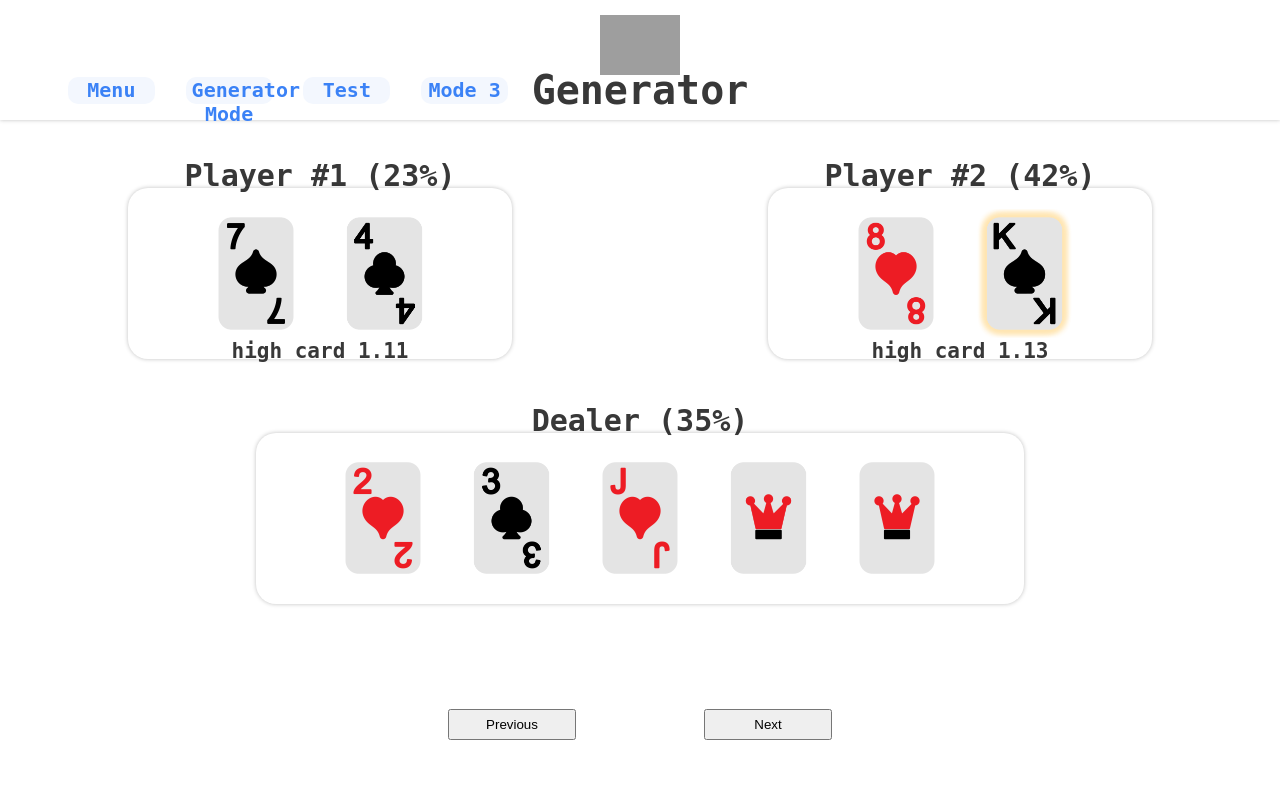
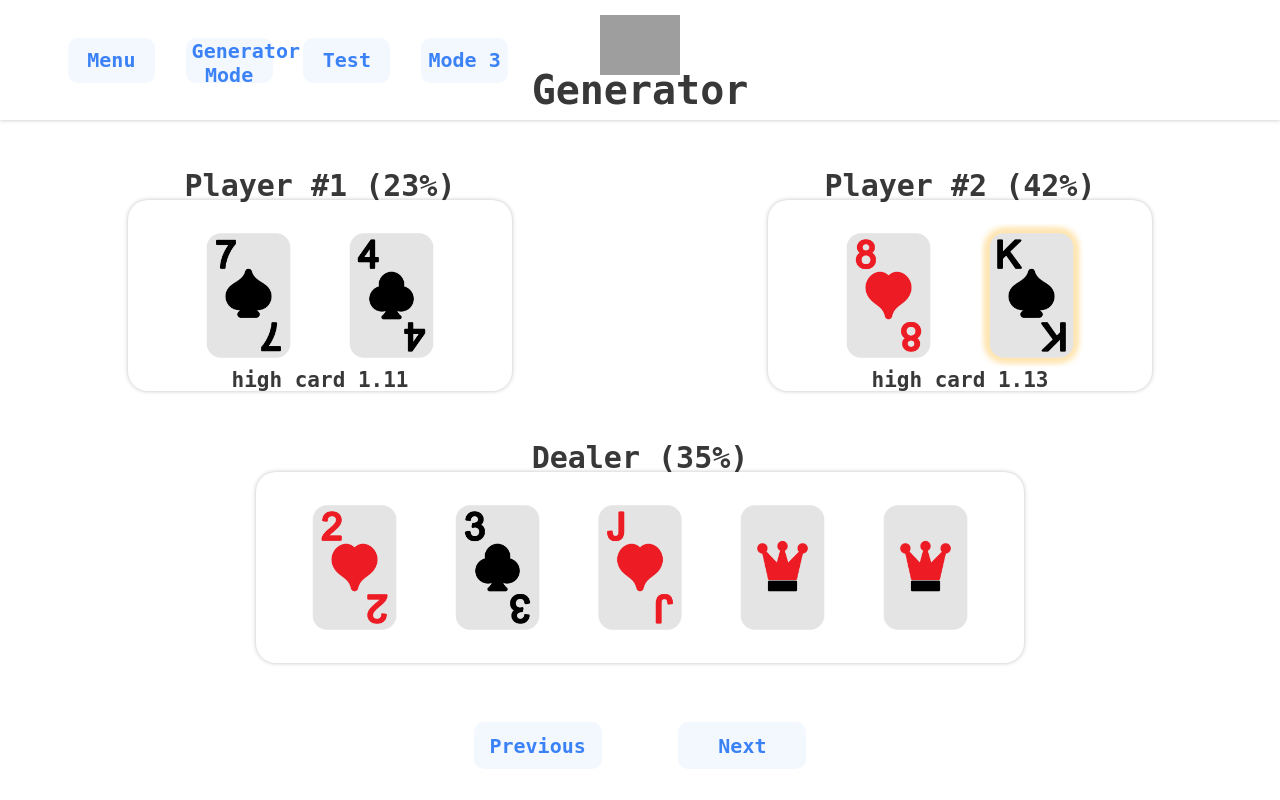
Before and after one commit to richerX/poker, a Django app: page /generator/ in a window 1280 px wide. Run offline with Django 4.2, Linux system fonts and the light colour scheme; grey boxes are pictures that could not be loaded.

Commit message:
Generation fully done

```diff
--- a/engine/toolkit/combination.py
+++ b/engine/toolkit/combination.py
@@ -5,6 +5,9 @@
 
 
 class Combination:
+    combination_round = {"high card": 2, "pair": 2, "three": 2, "four": 2, "straight": 2,
+                         "straight flush": 2, "two pair": 4, "full house": 4, "flush": 10}
+
     def __init__(self, cards: tuple[Card, ...], name: str):
         self.cards: tuple[Card] = cards
         self.name: str = name
@@ -25,8 +28,4 @@
             add = sum([card.rank / (100 ** index) for index, card in enumerate(reversed(self.cards))])
         elif self.name in ["full house"]:
             add = self.cards[4].rank + self.cards[0].rank / 100
-
-        result = full + add / 100
-        if result in [1.1400000000000001]:
-            result = round(result, 2)
-        return result
+        return round(full + add / 100, self.combination_round[self.name])
--- a/static/generator.css
+++ b/static/generator.css
@@ -1,6 +1,6 @@
 .stage {
-    position: relative;
-    height: 90%;
+    position: absolute;
+    height: 100%;
     width: 100%;
 
     top: 0;
@@ -14,8 +14,6 @@
 
     display: flex;
     justify-content: center;
-
-    margin-top: 3%;
 }
 
 #player {
@@ -72,10 +70,11 @@
     bottom: 5%;
 }
 
-#generator-input-1 {
-    left: 35%;
+#next-prev-div {
+    width: 100%;
+    height: 10%;
+
+    display: flex;
+    align-items: center;
+    justify-content: center;
 }
-
-#generator-input-2 {
-    left: 55%;
-}
--- a/static/style.css
+++ b/static/style.css
@@ -73,9 +73,9 @@
 #button-div {
     position: absolute;
     width: 40%;
-    height: 25%;
+    height: 50%;
     left: 2.5%;
-    top: 62.5%;
+    top: 25%;
 
     display: flex;
     align-items: center;
@@ -85,7 +85,7 @@
 
 #menu-button {
     width: 17%;
-    height: 90%;
+    height: 75%;
 
     font-family: monospace;
     font-size: 20px;
--- a/templates/generator.html
+++ b/templates/generator.html
@@ -16,22 +16,42 @@
         <div id="rectangle-main" style="font-size: 30px">
             {% for stage in stages %}
                 <div id="stage-{{ stage.stage }}" class="stage" {% if stage.stage > 0 %}style="display: none; height: 0"{% endif %}>
+                    <div style="height: 7%;"></div>
                     <div id="players">
                         {% include "sections/actor.html" with actor="player" players_context=stage.players_context %}
                     </div>
 
                     {% include "sections/actor.html" with actor="dealer" players_context=stage.dealer_context %}
 
-                    <form action="" method="post">
-                        {% csrf_token %}
-                        <input id="generator-input-1" type="submit" name="prev" value="Previous" class="btn">
-                        <input id="generator-input-2" type="submit" name="next" value="Next" class="btn">
-                        <input type="hidden" name="stage" value="{{ stage }}">
-                    </form>
+                    <div id="next-prev-div">
+                        <button id="menu-button" type="submit" onclick="change_stage(-1)" style="width: 10%; height: 70%;">
+                            <strong>Previous</strong>
+                        </button>
+
+                        <button id="menu-button" type="submit" onclick="change_stage(1)" style="width: 10%; height: 70%;">
+                            <strong>Next</strong>
+                        </button>
+                    </div>
                 </div>
             {% endfor %}
         </div>
 
+        <script>
+            let stage = 0;
+            let max_stage = {{ stages|length }} - 1
+
+            function change_stage(delta){
+                stage += delta
+                stage = Math.max(Math.min(stage, max_stage), 0)
+                for (let index = 0; index <= max_stage; index++) {
+                    document.getElementById("stage-" + index).style.display = "none";
+                    document.getElementById("stage-" + index).style.height = "0";
+                }
+                document.getElementById("stage-" + stage).style.display = "block";
+                document.getElementById("stage-" + stage).style.height = "100%";
+            }
+        </script>
+
         {% include "sections/scripts.html" %}
     </body>
 </html>
```
